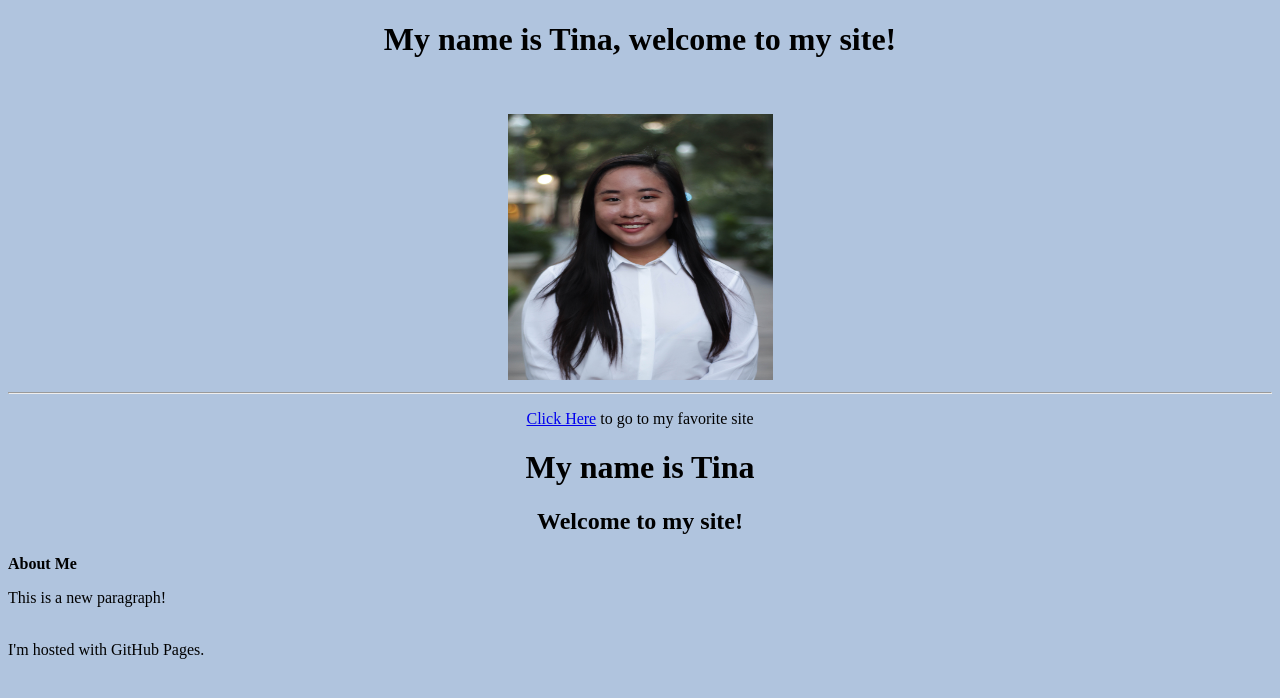
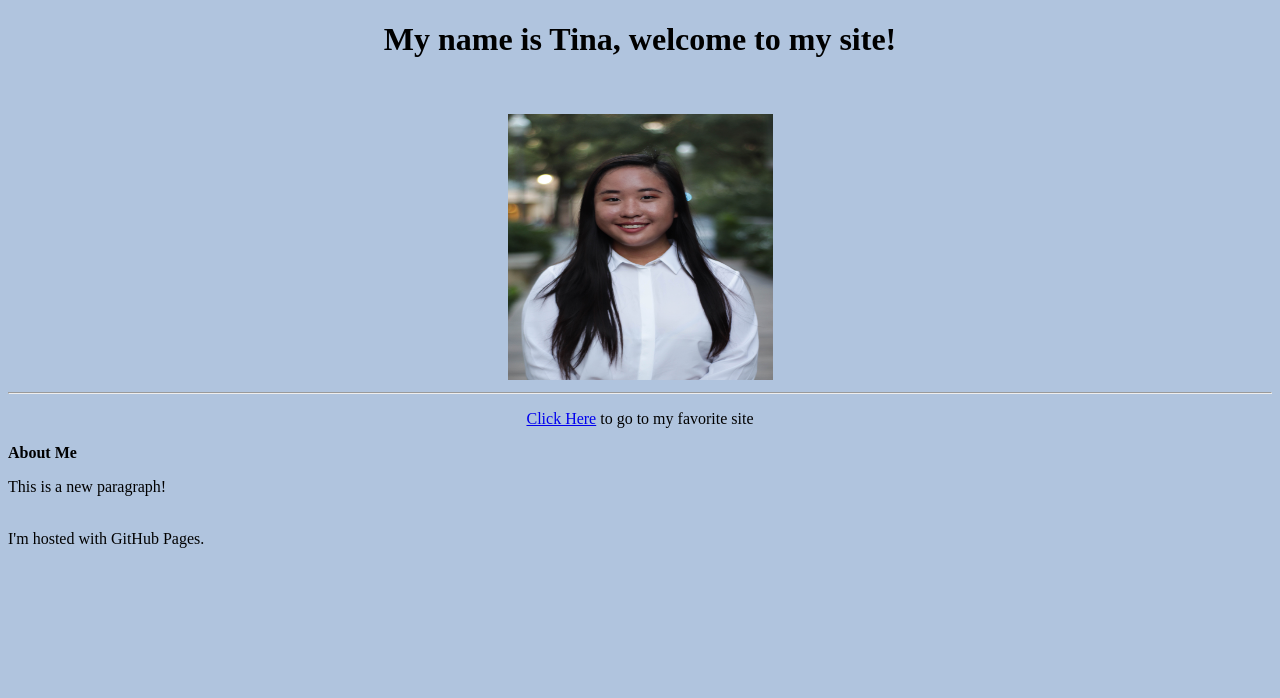
Before and after one commit to thzeng/thzeng.github.io, a plain HTML site: page index.html in a window 1280 px wide. Drawn offline with Linux system fonts and the light colour scheme.

Commit message:
Update index.html

```diff
--- a/index.html
+++ b/index.html
@@ -7,10 +7,6 @@
 <center><img src="31655013708_be1f2fe2f6_o.jpg" width="265" height="266" align="BOTTOM" /></center><hr />
 
 <p style="text-align: center;"><a href="https://www.facebook.com/">Click Here</a> to go to my favorite site</p>
-
-<h1 style="text-align: center;">My name is Tina</h1>
-
-<h2 style="text-align: center;">Welcome to my site!</h2>
 
 <body bgcolor = "LightSteelBlue">
 
```
